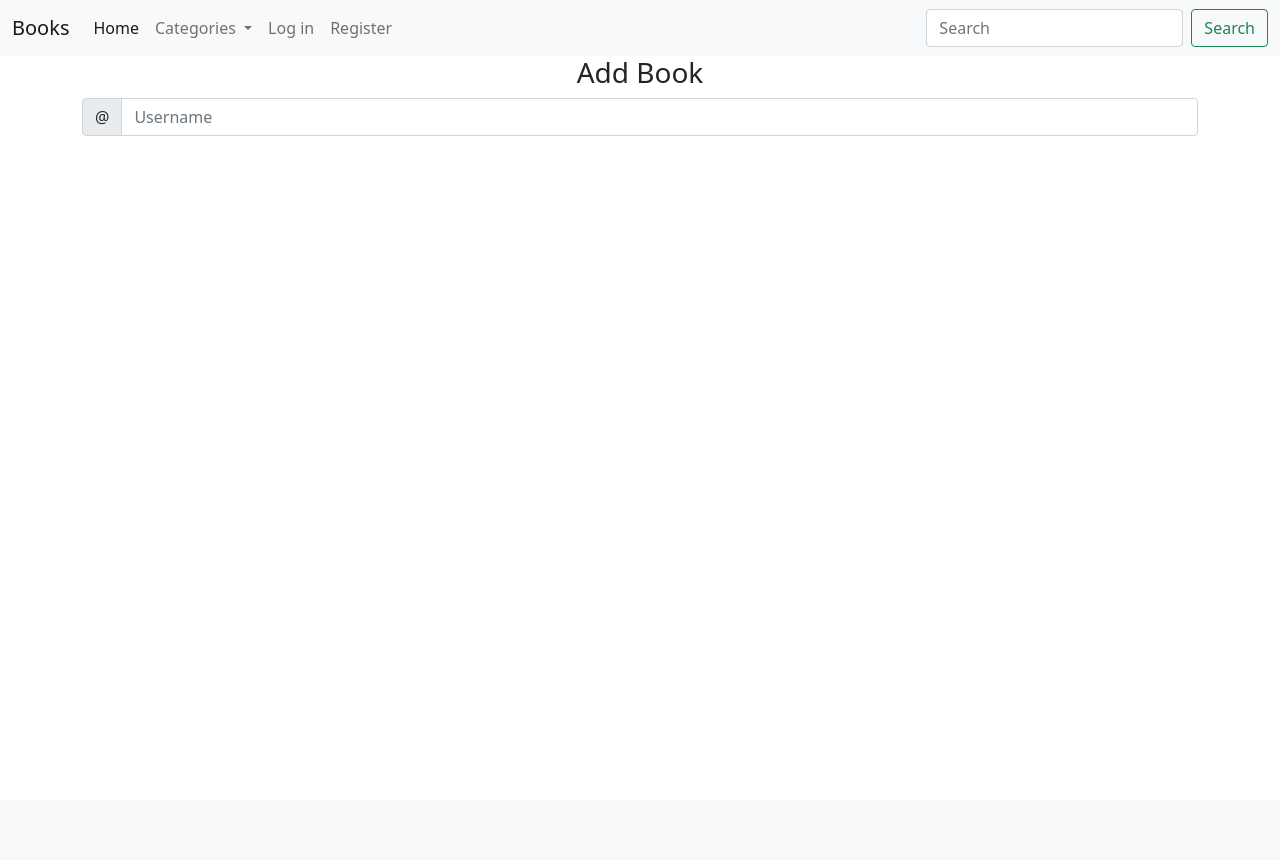
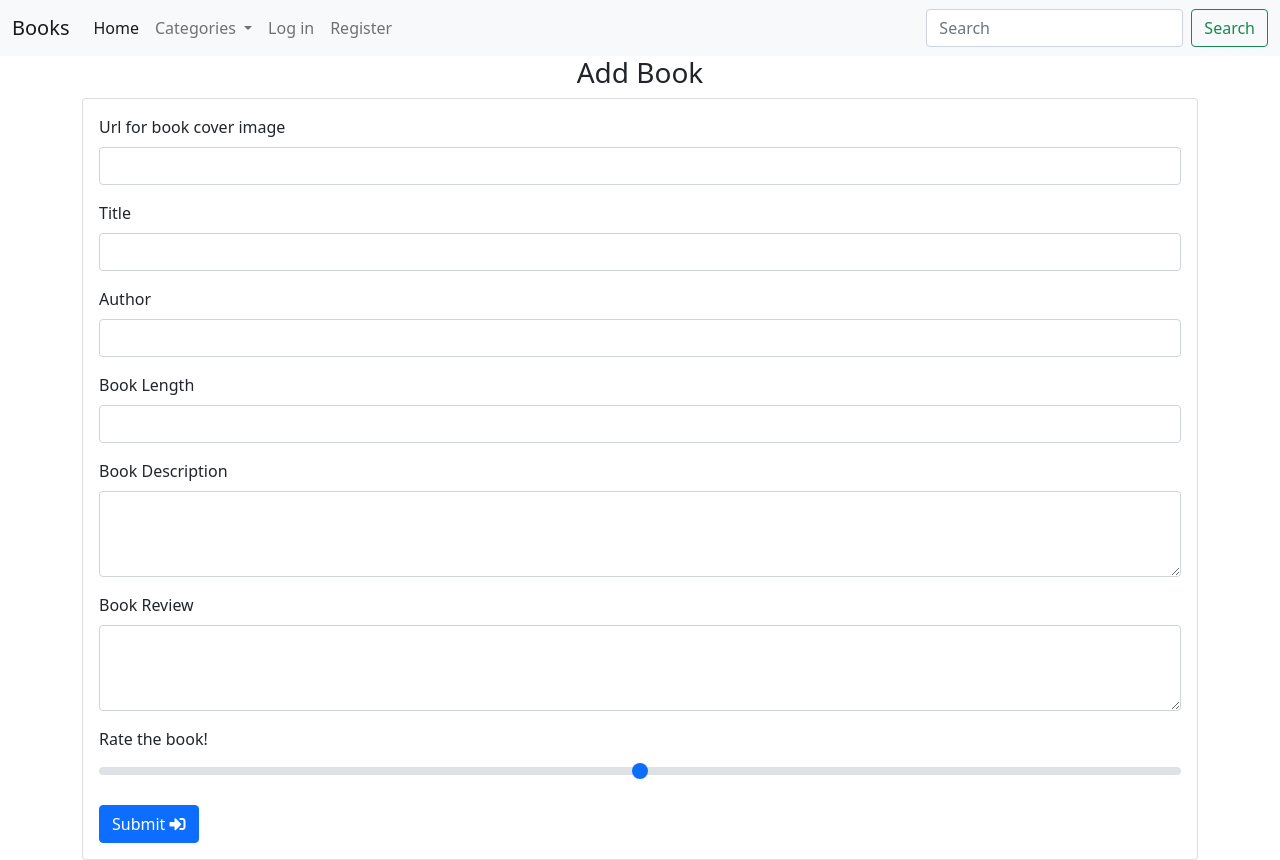
Before and after one commit to Code-Institute-Submissions/Milestone-94, a Flask app: page /add_book in a window 1280 px wide. Before the commit the page ends 136 px from the top, so only its background shows below. Run offline with Flask 2, Linux system fonts and the light colour scheme; some libraries are stand-ins or nearby versions.

Commit message:
add book form input fields

```diff
--- a/templates/add_book.html
+++ b/templates/add_book.html
@@ -2,12 +2,68 @@
 {% block content %}
 
     <h3 class="text-center">Add Book</h3>
+    <div class="card">
+        <div class="card-body">
+          <form method="POST" action="">
+            <!-- book image url-->
+            <div class="mb-3">
+              <i class=""></i>
+              <label for="url" class="form-label">Url for book cover image</label>
+              <input type="url" class="form-control" id="url" name="url" required>
+            </div>
+            <!-- book title-->
+            <div class="mb-3">
+              <i class=""></i>
+              <label for="book_name" class="form-label">Title</label>
+              <input type="text" class="form-control" id="book_name" name="book_name" required>
+            </div>
+            <!-- book author-->
+            <div class="mb-3">
+              <i class=""></i>
+              <label for="book_author" class="form-label">Author</label>
+              <input type="text" class="form-control" id="book_author" name="book_author" required>
+            </div>
+            <!-- categorgy-->
 
-    <form method="POST" action="">
+
+            <!-- book length -->
+            <div class="mb-3">
+                <i class=""></i>
+                <label for="book_length" class="form-label">Book Length</label>
+                <input type="number" class="form-control" id="book_length" name="book_length" required>
+            </div>
+            <!-- description -->
+            <div class="mb-3">
+                <i class=""></i>
+                <label for="book_description" class="form-label">Book Description</label>
+                <textarea class="form-control" name="book_description" id="book_description" rows="3" required></textarea>
+            </div>
+            <!-- review -->
+            <div class="mb-3">
+              <i class=""></i>
+              <label for="book_review" class="form-label">Book Review</label>
+              <textarea class="form-control" name="book_review" id="book_review" rows="3" required></textarea>
+            </div>
+            <!-- book rating -->
+            <div class="mb-3">
+              <i class=""></i>
+              <label for="book_rate" class="form-label">Rate the book!</label>
+              <input type="range" class="form-range" name="book_rate" id="book_rate">
+            </div>
+
+            <!-- submit button-->
+            <button type="submit" class="btn btn-primary">Submit
+              <i class="fas fa-sign-in-alt"></i>
+            </button>
+          </form>
+        </div>
+      </div>
+
+    <!-- <form method="POST" action="">
         <div class="input-group flex-nowrap">
             <span class="input-group-text" id="addon-wrapping">@</span>
             <input type="text" class="form-control" placeholder="Username" aria-label="Username" aria-describedby="addon-wrapping">
         </div>
-    </form>
+    </form> -->
 
 {% endblock %}
--- a/templates/books.html
+++ b/templates/books.html
@@ -12,7 +12,7 @@
                 <li class="list-group-item">Book Length : {{ book.book_length}}</li>
             </ul>
             <div class="card-body">
-                <p class="card-text">{{ book.book_description}}</p>
+                <p class="card-text">Description : {{ book.book_description}}</p>
             </div>
         {% endfor %}
     </div>
```
